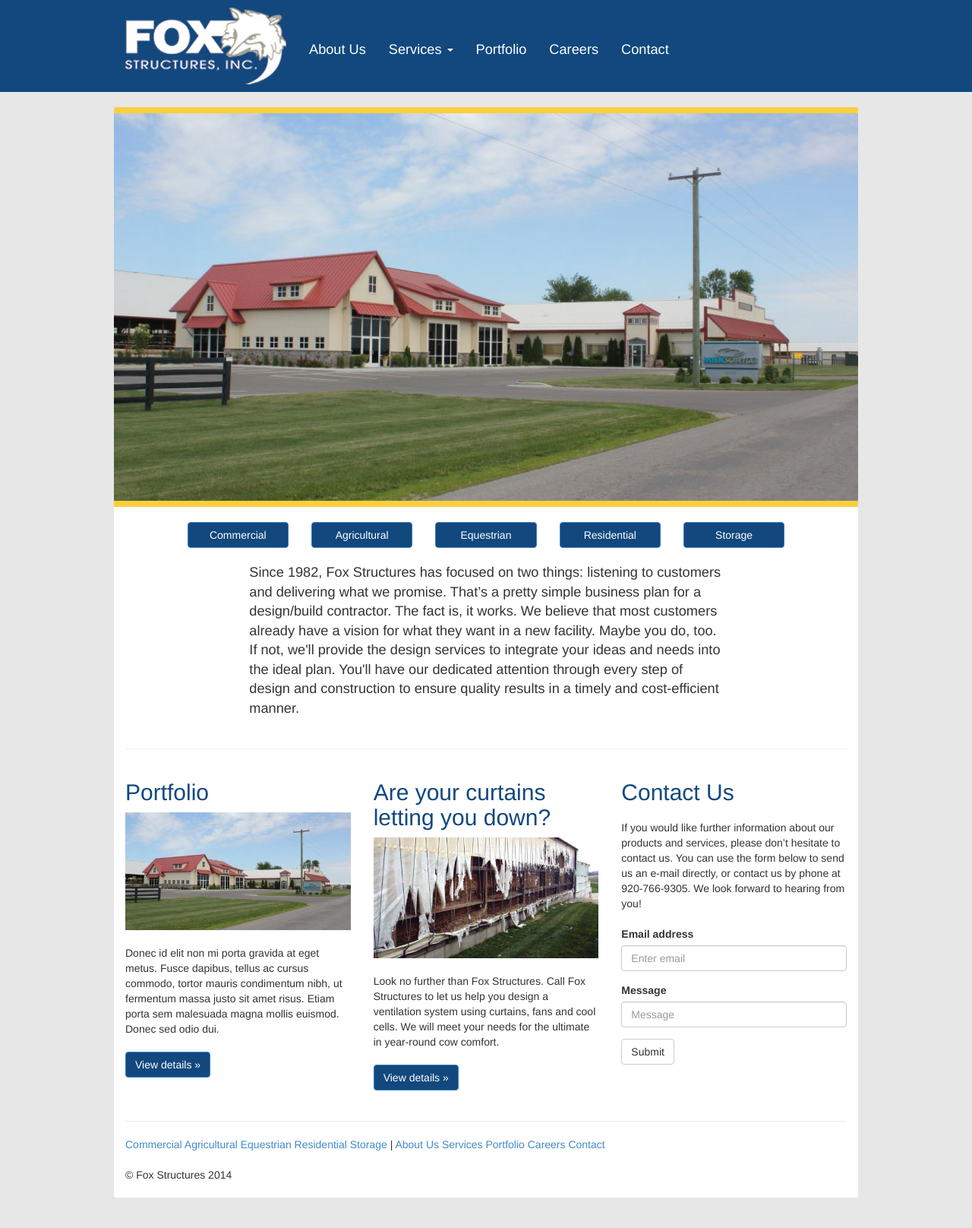
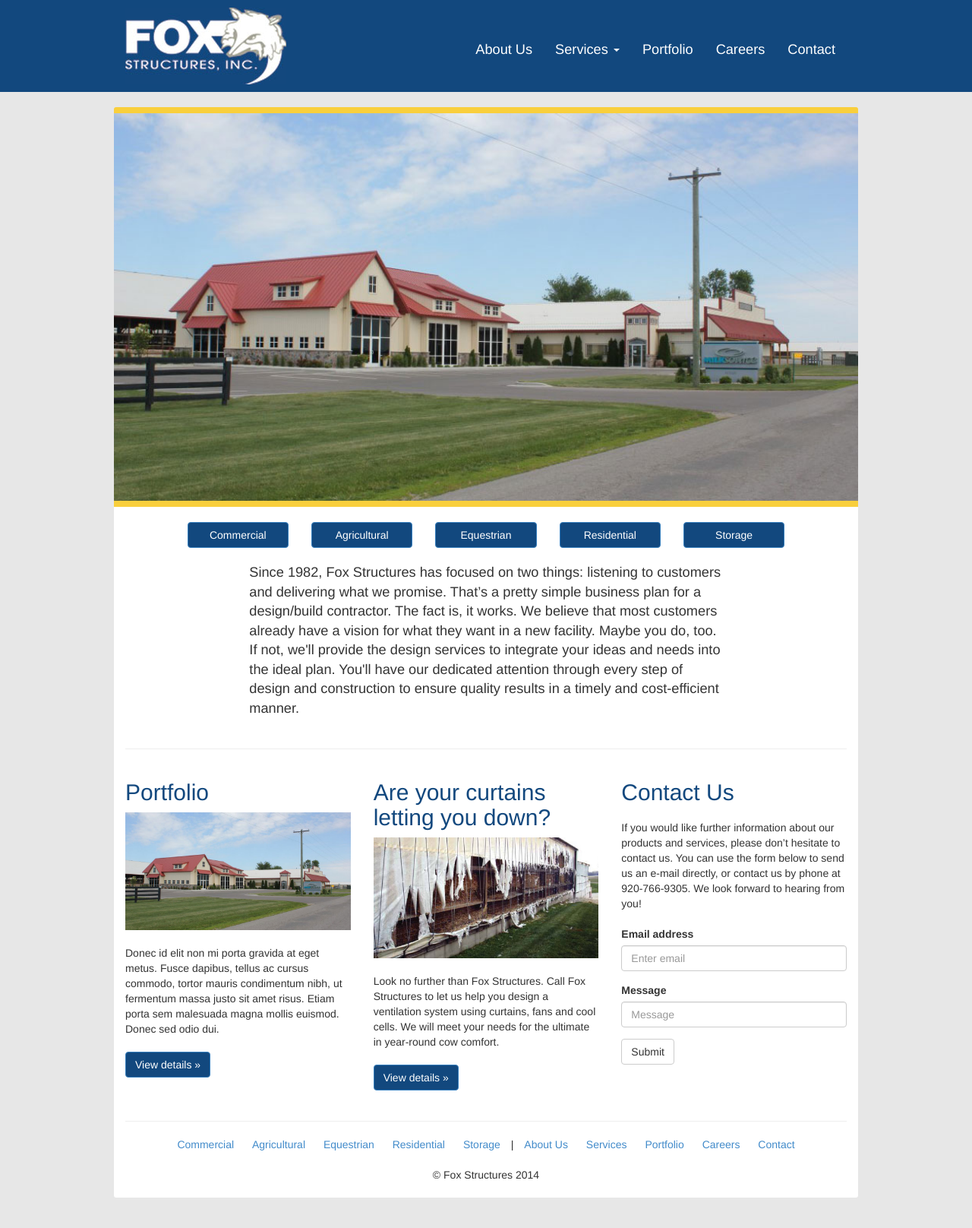
Before and after one commit to insight-creative/fox-structures, a Jekyll site: the page built from index.html, in a window 1280 px wide. Shown: the whole page at 76% size. Built offline with Jekyll 4.4.1, drawn with Linux system fonts in a browser that asks for light colours; nearby versions of some CDN libraries; Markdown is read by kramdown in place of the engine named in the settings.

Commit message:
Revision to page layouts, fix dropdown issues, add ftp baseurl.

```diff
--- a/_config.yml
+++ b/_config.yml
@@ -1,3 +1,4 @@
 name: Fox Structures
 markdown: redcarpet
 pygments: true
+baseurl: "/foxstructures"
--- a/_layouts/default.html
+++ b/_layouts/default.html
@@ -4,14 +4,14 @@
     <meta charset="utf-8">
     <meta http-equiv="X-UA-Compatible" content="IE=edge">
     <meta name="viewport" content="width=device-width, initial-scale=1">
-		<link href="/img/favicon.png" rel="shortcut icon">
+		<link href="{{ site.baseurl }}/img/favicon.png" rel="shortcut icon">
 
     <title>{{ page.title }} | Fox Structures</title>
 
     <!-- Bootstrap -->
-    <link href="/css/bootstrap.min.css" rel="stylesheet">
+    <link href="{{ site.baseurl }}/css/bootstrap.min.css" rel="stylesheet">
 
-		<link href="/css/main.css" rel="stylesheet">
+		<link href="{{ site.baseurl }}/css/main.css" rel="stylesheet">
 
     <!-- HTML5 Shim and Respond.js IE8 support of HTML5 elements and media queries -->
     <!-- WARNING: Respond.js doesn't work if you view the page via file:// -->
@@ -32,26 +32,26 @@
 			        <span class="icon-bar"></span>
 			        <span class="icon-bar"></span>
 			      </button>
-			      <a class="navbar-brand" href="{{ site.baseurl }}"><img src="/img/logo.jpg"></a>
+			      <a class="navbar-brand" href="{{ site.baseurl }}"><img src="{{ site.baseurl }}/img/logo.jpg"></a>
 			    </div>
 
 			    <!-- Collect the nav links, forms, and other content for toggling -->
 			    <div class="collapse navbar-collapse" id="navbar-collapse-1">
-			      <ul class="nav navbar-nav">
-			        <li {% if page.url contains "/about-us" %}class="active"{% endif %}><a href="/about-us">About Us</a></li>
+			      <ul class="nav navbar-nav navbar-right">
+			        <li {% if page.url contains "/about-us" %}class="active"{% endif %}><a href="{{ site.baseurl }}/about-us">About Us</a></li>
 			        <li class="dropdown" {% if page.url contains "/services" %}class="active"{% endif %}>
-			          <a href="/services" class="dropdown-toggle" data-toggle="dropdown">Services <b class="caret"></b></a>
+			          <a href="{{ site.baseurl }}/services" class="dropdown-toggle" data-toggle="dropdown">Services <b class="caret"></b></a>
 			          <ul class="dropdown-menu">
-									<li><a href="/commercial">Commercial</a></li>
-									<li><a href="/agricultural">Agricultural</a></li>
-									<li><a href="/equestrian">Equestrian</a></li>
-									<li><a href="/residential">Residential</a></li>
-									<li><a href="/storage">Storage</a></li>
+									<li><a href="{{ site.baseurl }}/commercial">Commercial</a></li>
+									<li><a href="{{ site.baseurl }}/agricultural">Agricultural</a></li>
+									<li><a href="{{ site.baseurl }}/equestrian">Equestrian</a></li>
+									<li><a href="{{ site.baseurl }}/residential">Residential</a></li>
+									<li><a href="{{ site.baseurl }}/storage">Storage</a></li>
 			          </ul>
 			        </li>
-							<li {% if page.url contains "/portfolio" %}class="active"{% endif %}><a href="/portfolio">Portfolio</a></li>
-							<li {% if page.url contains "/careers" %}class="active"{% endif %}><a href="/careers">Careers</a></li>
-							<li {% if page.url contains "/contact" %}class="active"{% endif %}><a href="/contact">Contact</a></li>
+							<li {% if page.url contains "/portfolio" %}class="active"{% endif %}><a href="{{ site.baseurl }}/portfolio">Portfolio</a></li>
+							<li {% if page.url contains "/careers" %}class="active"{% endif %}><a href="{{ site.baseurl }}/careers">Careers</a></li>
+							<li {% if page.url contains "/contact" %}class="active"{% endif %}><a href="{{ site.baseurl }}/contact">Contact</a></li>
 			      </ul>
 			    </div><!-- /.navbar-collapse -->
 			  </div><!-- /.container -->
@@ -67,16 +67,16 @@
 				<nav>
 					<div class="row">
 						<div class="col-md-12">
-							<a href="/commercial">Commercial</a></li>
-							<a href="/agricultural">Agricultural</a></li>
-							<a href="/equestrian">Equestrian</a></li>
-							<a href="/residential">Residential</a></li>
-							<a href="/storage">Storage</a></li> |
-							<a href="/about-us">About Us</a></li>
-							<a href="/services">Services</a></li>
-							<a href="/portfolio">Portfolio</a></li>
-							<a href="/careers">Careers</a></li>
-							<a href="/contact">Contact</a></li>
+							<a href="{{ site.baseurl }}/commercial">Commercial</a></li>
+							<a href="{{ site.baseurl }}/agricultural">Agricultural</a></li>
+							<a href="{{ site.baseurl }}/equestrian">Equestrian</a></li>
+							<a href="{{ site.baseurl }}/residential">Residential</a></li>
+							<a href="{{ site.baseurl }}/storage">Storage</a></li> |
+							<a href="{{ site.baseurl }}/about-us">About Us</a></li>
+							<a href="{{ site.baseurl }}/services">Services</a></li>
+							<a href="{{ site.baseurl }}/portfolio">Portfolio</a></li>
+							<a href="{{ site.baseurl }}/careers">Careers</a></li>
+							<a href="{{ site.baseurl }}/contact">Contact</a></li>
 							<p>&copy; Fox Structures 2014</p>
 						</div>
 					</div>
@@ -90,7 +90,7 @@
     <!-- jQuery (necessary for Bootstrap's JavaScript plugins) -->
     <script src="https://ajax.googleapis.com/ajax/libs/jquery/1.11.0/jquery.min.js"></script>
     <!-- Include all compiled plugins (below), or include individual files as needed -->
-    <script src="/js/bootstrap.min.js"></script>
-		<script src="/js/holder.js"></script>
+    <script src="{{ site.baseurl }}/js/bootstrap.min.js"></script>
+		<script src="{{ site.baseurl }}/js/holder.js"></script>
   </body>
 </html>
--- a/css/main.css
+++ b/css/main.css
@@ -49,6 +49,8 @@ p {
 	height: 121px;
 	border: 0px;
 	border-radius: 0px;
+	position: relative;
+	z-index: 2;
 }
 .navbar-default .navbar-nav {
 }
@@ -72,7 +74,6 @@ p {
 }
 .navbar-collapse {
 	background-color: #12487E;
-	z-index: 9999;
 	margin-top: 40px;
 }
 
@@ -94,8 +95,21 @@ p {
 
 .carousel {
 	border-bottom: 4px solid #F9CF3C;
+	z-index: 1;
 }
 .carousel img {
 	width: 980px;
 	height: auto;
 }
+
+/*
+ * Footer
+ */
+
+footer {
+	text-align: center;
+}
+footer a {
+	margin-left: 10px;
+	margin-right: 10px;
+}
--- a/index.html
+++ b/index.html
@@ -8,19 +8,19 @@ title: Design/Build Construction Services
 	<div id="carousel" class="carousel slide" data-ride="carousel">
     <div class="carousel-inner">
       <div class="item active">
-        <img src="/img/milksource.jpg" alt="Milksource">
+        <img src="{{ site.baseurl }}/img/milksource.jpg" alt="Milksource">
       </div>
       <div class="item">
-        <img src="/img/greenville-market.jpg" alt="Greenville Market">
+        <img src="{{ site.baseurl }}/img/greenville-market.jpg" alt="Greenville Market">
       </div>
       <div class="item">
-        <img src="/img/oaks-clubhouse.jpg" alt="Oaks Clubhouse">
+        <img src="{{ site.baseurl }}/img/oaks-clubhouse.jpg" alt="Oaks Clubhouse">
       </div>
 			<div class="item">
-        <img src="/img/badgerland-storage.jpg" alt="Banderland Storage">
+        <img src="{{ site.baseurl }}/img/badgerland-storage.jpg" alt="Banderland Storage">
       </div>
 			<div class="item">
-        <img src="/img/cleanwater-center.jpg" alt="Clean Water Center">
+        <img src="{{ site.baseurl }}/img/cleanwater-center.jpg" alt="Clean Water Center">
       </div>
     </div>
   </div>
@@ -29,20 +29,20 @@ title: Design/Build Construction Services
 
 <div class="row">
 	<nav class="sub-nav">
-		<div class="col-sm-2 col-sm-offset-1 col-xs-12">
-			<a class="btn btn-primary" href="/commercial" role="button">Commercial</a>
+		<div class="col-sm-2 col-sm-offset-1">
+			<a class="btn btn-primary" href="{{ site.baseurl }}/commercial" role="button">Commercial</a>
 		</div>
 		<div class="col-sm-2">
-			<a class="btn btn-primary" href="/agricultural" role="button">Agricultural</a>
+			<a class="btn btn-primary" href="{{ site.baseurl }}/agricultural" role="button">Agricultural</a>
 		</div>
 		<div class="col-sm-2">
-			<a class="btn btn-primary" href="/equestrian" role="button">Equestrian</a>
+			<a class="btn btn-primary" href="{{ site.baseurl }}/equestrian" role="button">Equestrian</a>
 		</div>
 		<div class="col-sm-2">
-			<a class="btn btn-primary" href="/residential" role="button">Residential</a>
+			<a class="btn btn-primary" href="{{ site.baseurl }}/residential" role="button">Residential</a>
 		</div>
 		<div class="col-sm-2">
-			<a class="btn btn-primary" href="/storage" role="button">Storage</a>
+			<a class="btn btn-primary" href="{{ site.baseurl }}/storage" role="button">Storage</a>
 		</div>
 	</nav>
 </div>
@@ -58,13 +58,13 @@ title: Design/Build Construction Services
 <div class="row">
 	<div class="col-md-4">
   	<h2>Portfolio</h2>
-		<img class="img-responsive" src="/img/milksource.jpg" alt="Milksource">
+		<img class="img-responsive" src="{{ site.baseurl }}/img/milksource.jpg" alt="Milksource">
     <p>Donec id elit non mi porta gravida at eget metus. Fusce dapibus, tellus ac cursus commodo, tortor mauris condimentum nibh, ut fermentum massa justo sit amet risus. Etiam porta sem malesuada magna mollis euismod. Donec sed odio dui. </p>
     <p><a class="btn btn-primary" href="#" role="button">View details &raquo;</a></p>
   </div>
   <div class="col-md-4">
     <h2>Are your curtains letting you down?</h2>
-		<img class="img-responsive" src="/img/curtains.jpg" alt="Curtains">
+		<img class="img-responsive" src="{{ site.baseurl }}/img/curtains.jpg" alt="Curtains">
     <p>Look no further than Fox Structures. Call Fox Structures to let us help you design a ventilation system using curtains, fans and cool cells. We will meet your needs for the ultimate in year-round cow comfort.</p>
     <p><a class="btn btn-primary" href="#" role="button">View details &raquo;</a></p>
   </div>
```
